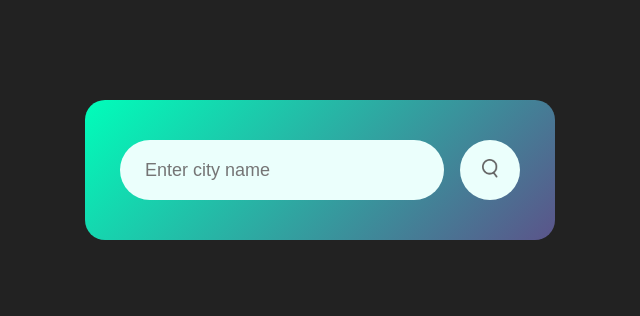
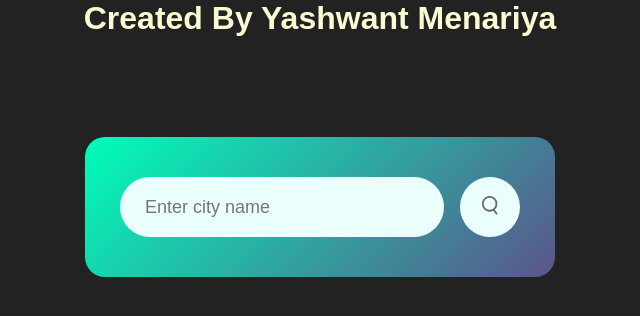
Before and after one commit to Menariya3/Weather-by-Yash, a plain HTML site: page index.html in a window 1280 px wide. Shown: the whole page, without its empty margins (320-960 px from the left). Drawn offline with Linux system fonts and the light colour scheme; files whose address does not match are found by name.

Commit message:
name added

```diff
--- a/index.html
+++ b/index.html
@@ -7,6 +7,7 @@
     <link rel="stylesheet" href="style.css">
 </head>
 <body>
+    <h1 class="author">Created By Yashwant Menariya</h1>
     <div class="card">
         <div class="search">
             <input type="text" placeholder="Enter city name" spellcheck="false">
--- a/style.css
+++ b/style.css
@@ -6,6 +6,14 @@
 }
 body{
     background-color: #222;
+}
+.author{
+    color:rgb(232, 238, 50);
+    text-align: center;
+
+}
+.author:hover{
+    color: lightgoldenrodyellow;
 }
 .card{
     width: 90%;
```
